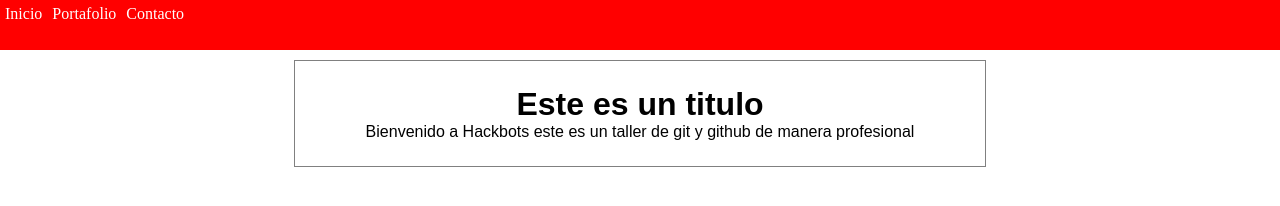
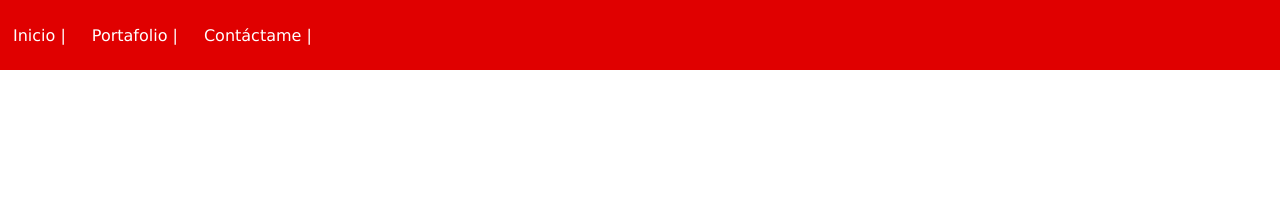
Before and after one commit to HackbotsPe/testGit, a plain HTML site: page index.html in a window 1280 px wide. Drawn offline with Linux system fonts and the light colour scheme.

Commit message:
Este es un avance de header

```diff
--- a/index.html
+++ b/index.html
@@ -4,22 +4,21 @@
     <meta charset="UTF-8">
     <meta http-equiv="X-UA-Compatible" content="IE=edge">
     <meta name="viewport" content="width=device-width, initial-scale=1.0">
-    <title>hackbotspe</title>
+    <title>CSS</title>
     <link rel="stylesheet" href="./style.css">
 </head>
 <body>
     <header>
         <nav>
-            <ul>
-                <li>Inicio</li>
-                <li>Portafolio</li>
-                <li>Contacto</li>
-            </ul>
+            <section class="main-nav">
+                <ul class="main-nav_item">
+                    <li class="nav_item"><a href="">Inicio</a></li>
+                    <li class="nav_item"><a href="">Portafolio</a></li>
+                    <li class="nav_item"><a href="">Contáctame</a></li>
+                </ul>
+            </section>
         </nav>
     </header>
-    <main class="content">
-        <h1>Este es un titulo</h1>
-        <p> Bienvenido a Hackbots este es un taller de git y github de manera profesional </p>
-    </main>
+
 </body>
 </html>
--- a/style.css
+++ b/style.css
@@ -1,29 +1,47 @@
 *{
+    margin: 0;
     padding: 0;
-    margin: 0;
 }
 header{
-    padding: px;
-    background-color: red;
     width: 100%;
-    height: 50px;
+    height: 70px;
+    background-color: rgb(224, 0, 0);
+    display: flex;
+    align-items: center;
 }
 
-header nav ul{
+header nav{
+    width: 100%;
+    height: 65px;
     display: flex;
-    color: white;
+    align-items: center;
 }
 
-header nav ul li{
-    list-style: none;
-    padding: 5px;
+.main-nav_item{
+     display: flex;
+     list-style: none;
+ }
+
+ .main-nav_item .nav_item{
+    margin: 2px 10px;
+    padding: 3px;
+ }
+
+ .main-nav_item .nav_item a{
+     color: white;
+     text-decoration: none;
+     font-family: Verdana, Geneva, Tahoma, sans-serif;
+     font-size: 16px;
+ }
+
+ .main-nav_item .nav_item a:hover{
+     color: yellow;
+ }
+
+ .main-nav_item .nav_item a:active{
+     color: black;
+ }
+
+ .main-nav_item .nav_item a::after{
+     content: " | ";
 }
-
-.content{
-    border: 1px solid grey;
-    width: 50%;
-    margin: 10px auto;
-    padding: 25px;
-    font-family: "arial";
-    text-align: center;
-}
```
